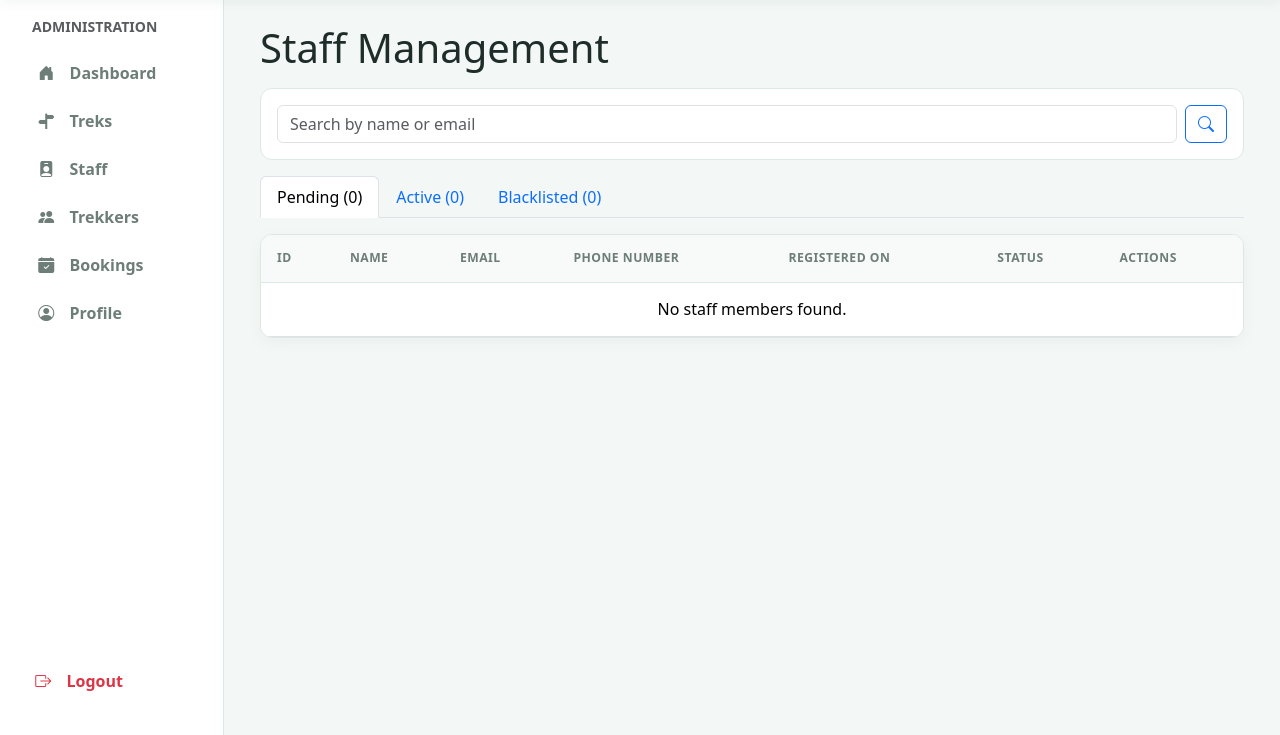
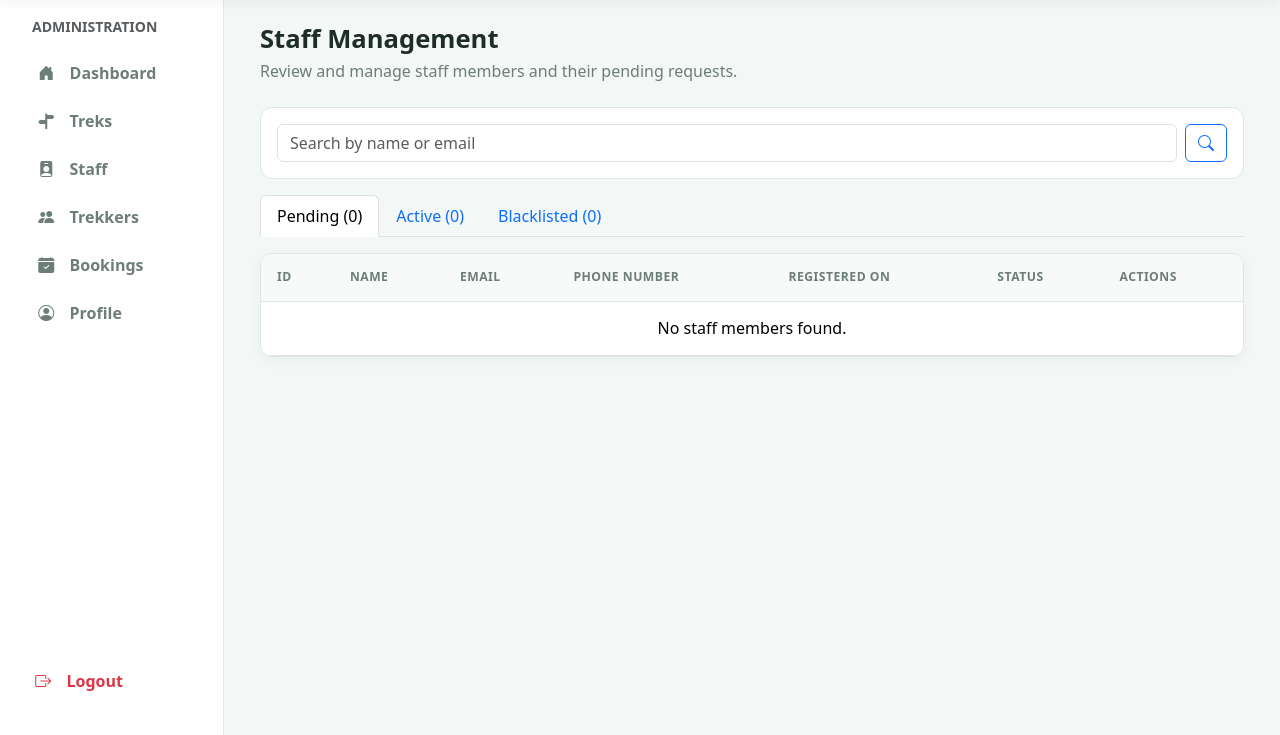
Before and after one commit to 25f2000889/trekking-management-app, a Flask app: template templates/admin/staff.html in a window 1280 px wide. Shown: the part 65-800 px from the top of the page. Run offline with Flask 3, Linux system fonts and the light colour scheme; the template is opened without the code that fills it, so the values that code supplies are empty; parts of the project's set-up code (start-up, migrations or seed data) failed here and were passed over; some libraries are stand-ins or nearby versions.

Commit message:
Change the styling of page header to match others

```diff
--- a/templates/admin/staff.html
+++ b/templates/admin/staff.html
@@ -5,7 +5,14 @@
 {% block content %}
 <div class="container-fluid">
     <div class="mb-3">
-        <h1 class="mb-3">Staff Management</h1>
+        <div class="page-heading">
+            <div class="col-12 col-md-6">
+                <div>
+                    <h1>Staff Management</h1>
+                    <p>Review and manage staff members and their pending requests.</p>
+                </div>
+            </div>
+        </div>
         <form class="filter-toolbar d-flex mb-3" method="GET" action="{{ url_for('admin.staff') }}" novalidate>
             <input class="form-control me-2" type="search" placeholder="Search by name or email" aria-label="Search"
                 name="search" value="{{ _form.get('search', '') }}">
--- a/templates/staff/trek_details.html
+++ b/templates/staff/trek_details.html
@@ -3,8 +3,8 @@
 {% block title %}Manage Trek{% endblock %}
 
 {% block content %}
-<div class="container">
-    <h1 class="mb-3">{{ trek.name }}</h1>
+<div class="container-fluid">
+    <div class="page-heading"><div><h1>{{ trek.name }}</h1><p>View and manage this trek</p></div></div>
     {% include "components/shared/alerts.html" %}
     <div class="card mb-3">
         <div class="card-body">
--- a/templates/staff/treks.html
+++ b/templates/staff/treks.html
@@ -3,8 +3,8 @@
 {% block title %}My Treks{% endblock %}
 
 {% block content %}
-<div class="container">
-    <h1 class="mb-3">My Assigned Treks</h1>
+<div class="container-fluid">
+    <div class="page-heading"><div><h1>My Assigned Treks</h1><p>View and manage all your assigned treks</p></div></div>
     {% include "components/shared/alerts.html" %}
     <table class="table table-bordered table-striped">
         <thead>
```
Also changed, not shown: templates/admin/users.html (+8 -1 lines).
